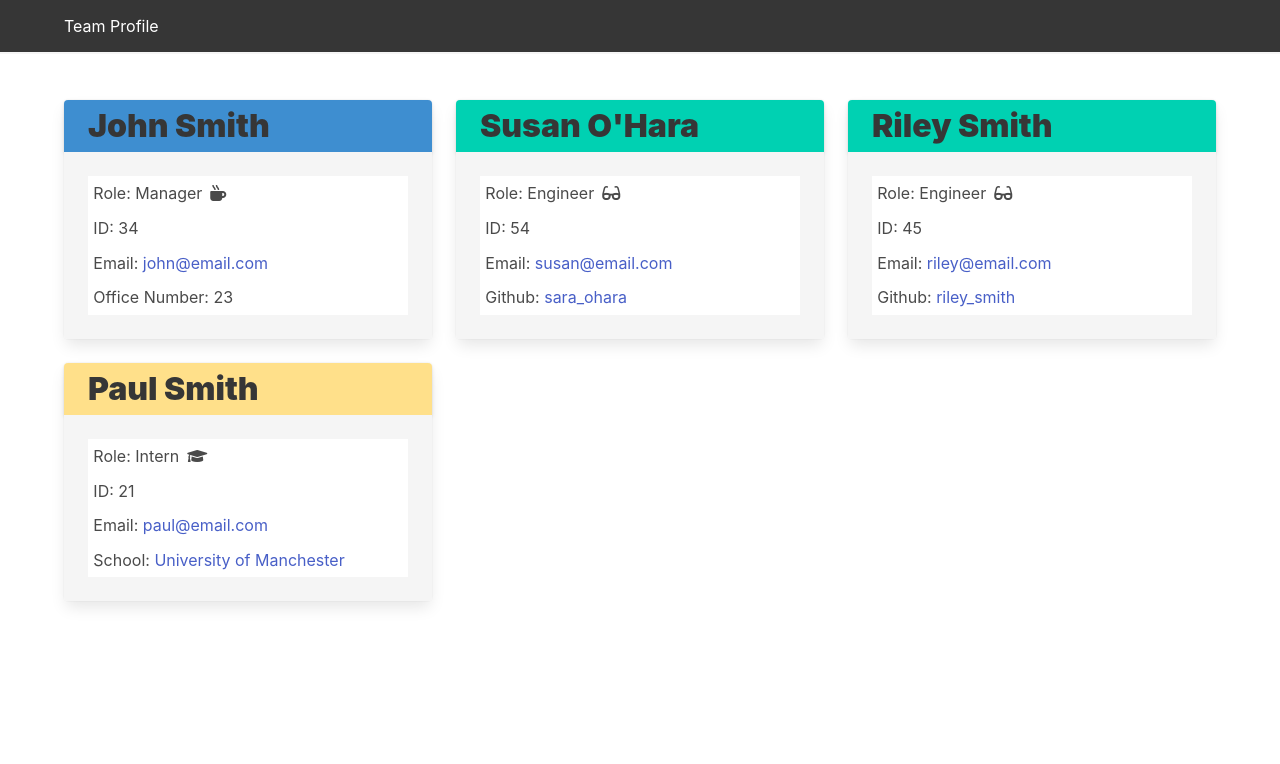
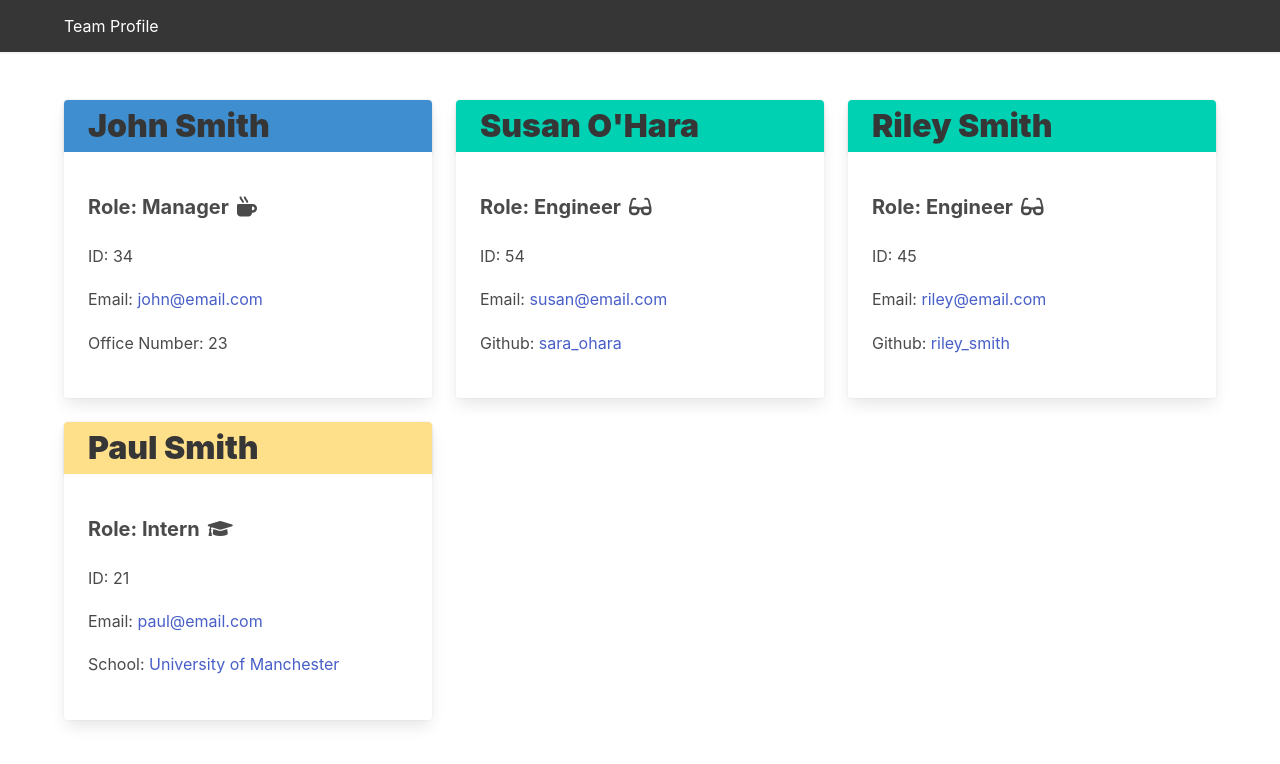
Before and after one commit to AidKool/team-profile-generator, a website: page dist/index.html in a window 1280 px wide. Drawn offline with nearby package versions, Linux system fonts and the light colour scheme.

Commit message:
Place employee role in card content

```diff
--- a/dist/css/styles.css
+++ b/dist/css/styles.css
@@ -33,5 +33,5 @@ body {
 
 .card-content > p {
   background-color: var(--white);
-  padding: calc(1rem / 3);
+  margin: 1.2rem 0;
 }
--- a/dist/index.html
+++ b/dist/index.html
@@ -26,8 +26,8 @@
               <div class="card-header has-background-info is-flex is-flex-direction-column px-5 py-2">
                 <p class="title m-0">John Smith</p>
               </div>
-              <div class="card-content has-background-light">
-                <p>Role: Manager<i class="fas fa-mug-hot ml-2"></i></p>
+              <div class="card-content has-background-white">
+                <p class="subtitle is-size-5 has-text-weight-bold">Role: Manager<i class="fas fa-mug-hot ml-2"></i></p>
                 <p>ID: 34</p>
                 <p>Email: <a href="mailto:john@email.com" target="_blank">john@email.com</a></p>
                 <p>Office Number: 23</p>
@@ -39,8 +39,8 @@
               <div class="card-header has-background-primary is-flex is-flex-direction-column px-5 py-2">
                 <p class="title m-0">Susan O'Hara</p>
               </div>
-              <div class="card-content has-background-light">
-                <p>Role: Engineer<i class="fas fa-glasses ml-2"></i></p>
+              <div class="card-content has-background-white">
+                <p class="subtitle is-size-5 has-text-weight-bold">Role: Engineer<i class="fas fa-glasses ml-2"></i></p>
                 <p>ID: 54</p>
                 <p>Email: <a href="mailto:susan@email.com" target="_blank">susan@email.com</a></p>
                 <p>Github: <a href="https://www.github.com/sara_ohara" target="_blank">sara_ohara</a></p>
@@ -52,8 +52,8 @@
               <div class="card-header has-background-primary is-flex is-flex-direction-column px-5 py-2">
                 <p class="title m-0">Riley Smith</p>
               </div>
-              <div class="card-content has-background-light">
-                <p>Role: Engineer<i class="fas fa-glasses ml-2"></i></p>
+              <div class="card-content has-background-white">
+                <p class="subtitle is-size-5 has-text-weight-bold">Role: Engineer<i class="fas fa-glasses ml-2"></i></p>
                 <p>ID: 45</p>
                 <p>Email: <a href="mailto:riley@email.com" target="_blank">riley@email.com</a></p>
                 <p>Github: <a href="https://www.github.com/riley_smith" target="_blank">riley_smith</a></p>
@@ -63,10 +63,12 @@
           <div class="column is-12-mobile is-6-tablet is-4-desktop">
             <div class="card">
               <div class="card-header has-background-warning is-flex is-flex-direction-column px-5 py-2">
-                <p class="title m-0">Paul Smith</p>
+                <p class="title">Paul Smith</p>
               </div>
-              <div class="card-content has-background-light">
-                <p>Role: Intern<i class="fas fa-graduation-cap ml-2"></i></p>
+              <div class="card-content has-background-white">
+                <p class="subtitle is-size-5 has-text-weight-bold">
+                  Role: Intern<i class="fas fa-graduation-cap ml-2"></i>
+                </p>
                 <p>ID: 21</p>
                 <p>Email: <a href="mailto:paul@email.com" target="_blank">paul@email.com</a></p>
                 <p>School: <a href="https://www.manchester.ac.uk/" target="_blank">University of Manchester</a></p>
```
